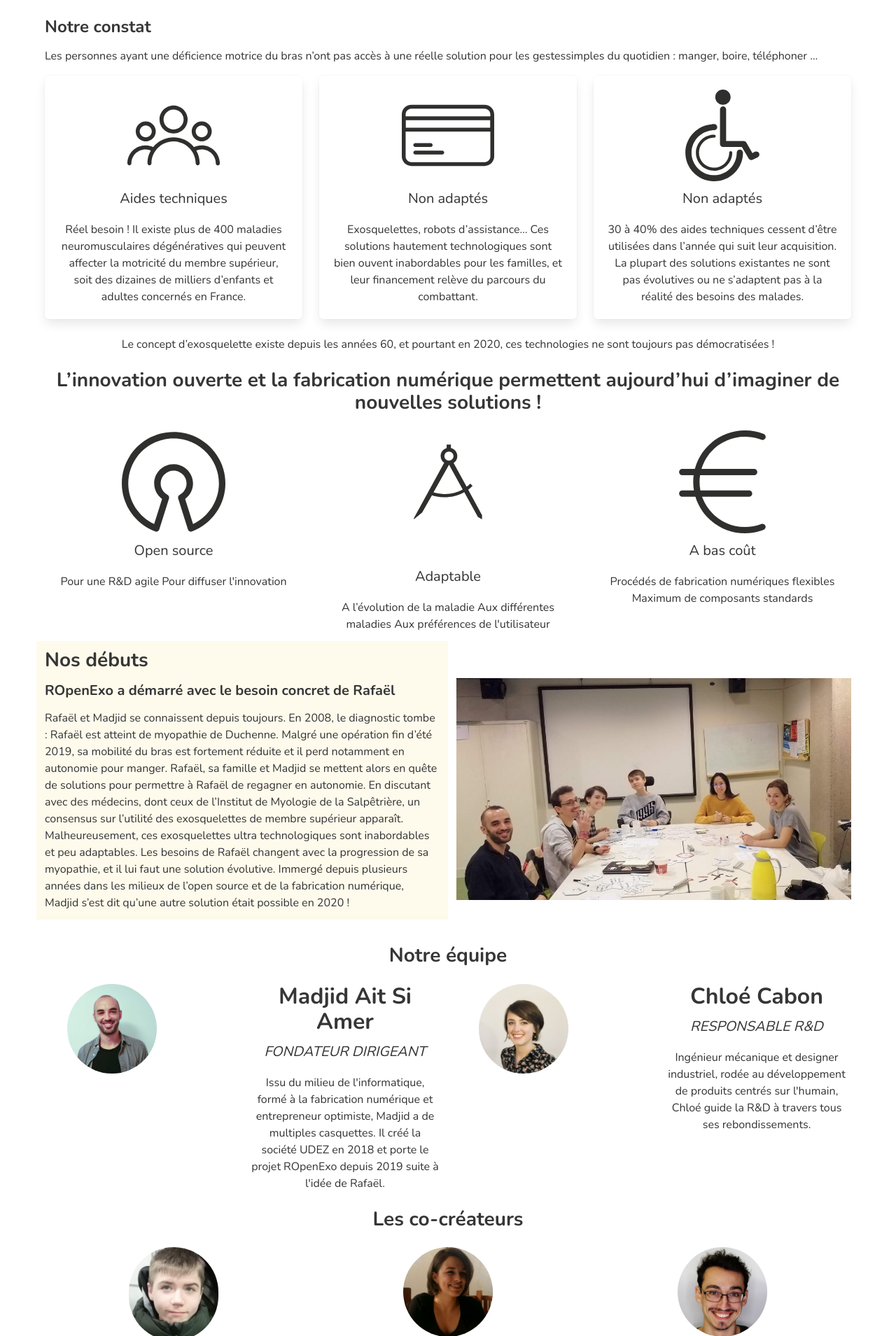
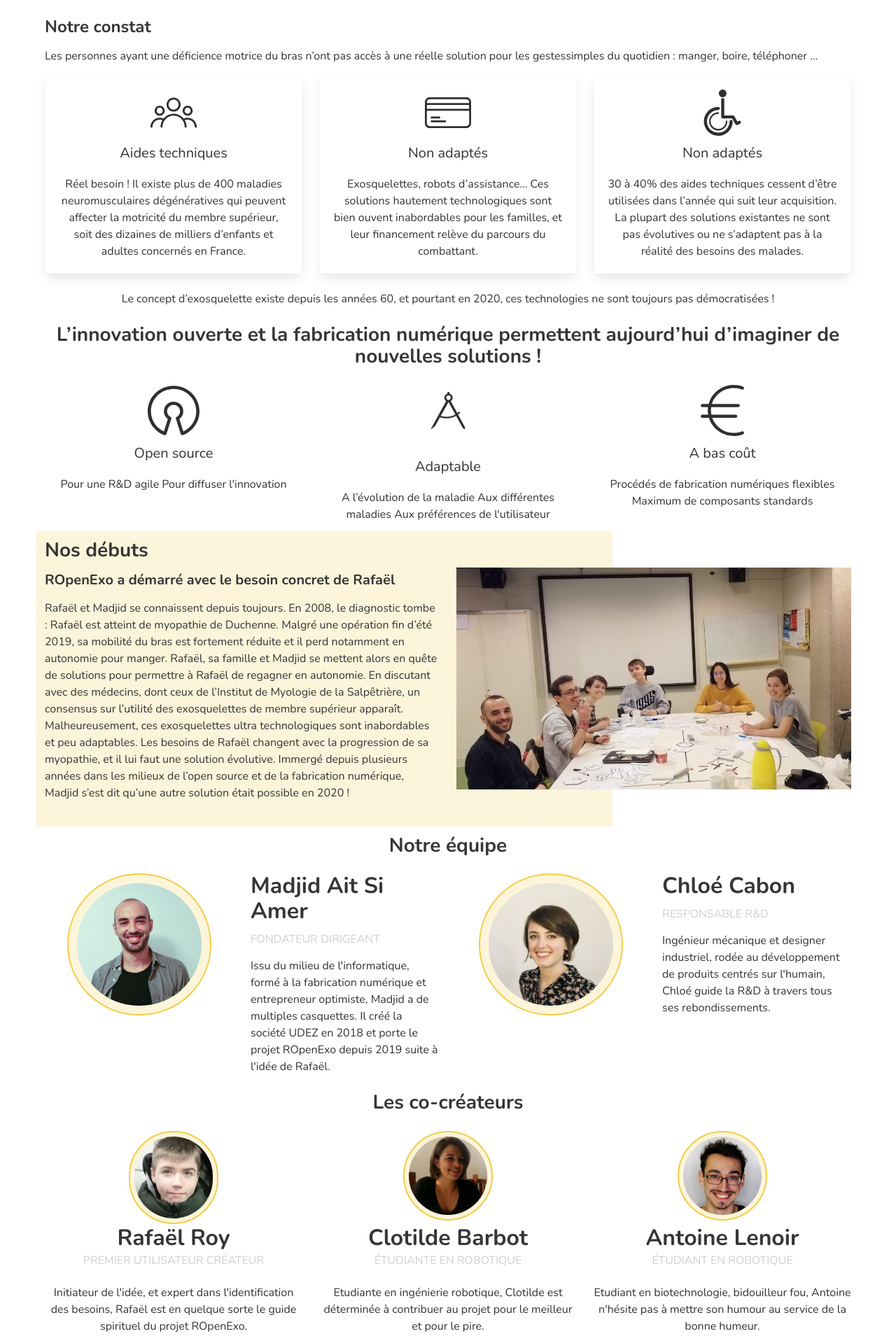
Before and after one commit to Zerui-WANG/ROpenExoWebsite, a Django app: page / in a window 1280 px wide. Shown: the part 619-2528 px from the top of the page at 70% size. Run offline with Django 3.2, Linux system fonts and the light colour scheme; style sheets or scripts are compiled from the project's sources; some libraries are stand-ins or nearby versions.

Commit message:
css update

```diff
--- a/assets/src/styles/main.scss
+++ b/assets/src/styles/main.scss
@@ -13,7 +13,7 @@
 
 
 .icon-ROE-homepage{
-    width:40%;
+    width:20%;
     margin: auto;
     display: block;
     margin-bottom: 12px;
@@ -23,5 +23,20 @@
     width: 40px;
     height: 40px;
     border-radius: 20px;
-    background: green;
 }
+
+.background-progress{
+    background: linear-gradient(to right, #F5CC4933 70%, white 30%);
+}
+
+.double-border {
+    background-color: #F5CC4933;
+    border: 2px solid #F5CC49;
+    padding: 12px;
+}
+
+.double-border-thin{
+    background-color: #F5CC4933;
+    border: 2px solid #F5CC49;
+    padding: 6px;
+}
--- a/polls/templates/polls/index.html
+++ b/polls/templates/polls/index.html
@@ -133,8 +133,8 @@
     </div>
 
 <!--Section début-->
-    <div class="columns is-vcentered">
-        <div class="column is-half content has-background-primary-light">
+    <div class="columns is-vcentered background-progress">
+        <div class="column is-half content">
             <div class="content">
                 <h2>Nos débuts</h2>
                 <h4>ROpenExo a démarré avec le besoin concret de Rafaël</h4>
@@ -167,13 +167,13 @@
     </div>
     <div class="columns content has-text-centered">
         <div class="column">
-            <figure class="image is-128x128">
-                <img class="is-rounded" src="{% static 'photos/Photo_Madjid_pas_bleu-e1607090856400-300x300.jpg'%}">
+            <figure class="image is-4by3">
+                <img class="is-rounded double-border" src="{% static 'photos/Photo_Madjid_pas_bleu-e1607090856400-300x300.jpg'%}">
             </figure>
         </div>
-        <div class="column">
+        <div class="column has-text-left">
             <p class="title"> Madjid Ait Si Amer</p>
-            <p class="subtitle"><em>FONDATEUR DIRIGEANT</em></p>
+            <p class="subtitle has-text-grey-light is-size-6">FONDATEUR DIRIGEANT</p>
             <p>
                 Issu du milieu de l'informatique, formé à la fabrication numérique et entrepreneur optimiste,
                 Madjid a de multiples casquettes. Il créé la société UDEZ en 2018 et porte le projet
@@ -181,29 +181,30 @@
             </p>
         </div>
         <div class="column">
-            <figure class="image is-128x128">
-                <img class="is-rounded" src="{% static 'photos/IMG_5497retouche-lld-e1605868595285-300x300.jpg'%}">
+            <figure class="image is-4by3">
+                <img class="is-rounded double-border" src="{% static 'photos/IMG_5497retouche-lld-e1605868595285-300x300.jpg'%}">
             </figure>
         </div>
-        <div class="column is-small">
+        <div class="column has-text-left">
             <p class="title"> Chloé Cabon</p>
-            <p class="subtitle"><em>RESPONSABLE R&amp;D</em></p>
+            <p class="subtitle has-text-grey-light is-size-6">RESPONSABLE R&amp;D</p>
             <p>
                 Ingénieur mécanique et designer industriel, rodée au développement de produits centrés
                 sur l'humain, Chloé guide la R&amp;D à travers tous ses rebondissements.
             </p>
         </div>
     </div>
+<!--Sous-section co-créateurs-->
     <div class="content has-text-centered">
         <h2> Les co-créateurs</h2>
     </div>
     <div class="columns has-text-centered">
         <div class="column">
             <figure class="image is-128x128 is-inline-block">
-                <img class="is-rounded" src="{% static 'photos/unnamed-5-286x300.png'%}">
+                <img class="is-rounded double-border-thin" src="{% static 'photos/unnamed-5-286x300.png'%}">
             </figure>
             <p class="title">Rafaël Roy</p>
-            <p class="subtitle"><em>PREMIER UTILISATEUR CRÉATEUR</em></p>
+            <p class="subtitle has-text-grey-light is-size-6">PREMIER UTILISATEUR CRÉATEUR</p>
             <div class="content has-text-centered">
                 <p>
                     Initiateur de l'idée, et expert dans l'identification des besoins,
@@ -214,10 +215,10 @@
 
         <div class="column">
             <figure class="image is-128x128 is-inline-block">
-                <img class="is-rounded" src="{% static 'photos/unnamed-3-300x300.png'%}">
+                <img class="is-rounded double-border-thin" src="{% static 'photos/unnamed-3-300x300.png'%}">
             </figure>
             <p class="title">Clotilde Barbot</p>
-            <p class="subtitle"><em>ÉTUDIANTE EN ROBOTIQUE</em></p>
+            <p class="subtitle has-text-grey-light is-size-6">ÉTUDIANTE EN ROBOTIQUE</p>
             <div class="content has-text-centered">
                 <p>
                     Etudiante en ingénierie robotique, Clotilde est déterminée à contribuer au projet pour
@@ -228,10 +229,10 @@
 
         <div class="column">
             <figure class="image is-128x128 is-inline-block">
-                <img class="is-rounded" src="{% static 'photos/unnamed-2-300x300.png'%}">
+                <img class="is-rounded double-border-thin" src="{% static 'photos/unnamed-2-300x300.png'%}">
             </figure>
             <p class="title">Antoine Lenoir</p>
-            <p class="subtitle"><em>ÉTUDIANT EN ROBOTIQUE</em></p>
+            <p class="subtitle has-text-grey-light is-size-6">ÉTUDIANT EN ROBOTIQUE</p>
             <div class="content has-text-centered">
                 <p>
                     Etudiant en biotechnologie, bidouilleur fou, Antoine n'hésite pas à mettre son humour
@@ -244,10 +245,10 @@
     <div class="columns has-text-centered">
         <div class="column">
             <figure class="image is-128x128 is-inline-block">
-                <img class="is-rounded" src="{% static 'photos/unnamed-4.png'%}">
+                <img class="is-rounded double-border-thin" src="{% static 'photos/unnamed-4.png'%}">
             </figure>
             <p class="title">Emilie Nguyen</p>
-            <p class="subtitle"><em>INGÉNIEUR EN INNOVATION</em></p>
+            <p class="subtitle has-text-grey-light is-size-6">INGÉNIEUR EN INNOVATION</p>
             <div class="content has-text-centered">
                 <p>
                     Ingénieur en innovation, designer de produits spécialisée dans la santé,
@@ -258,10 +259,10 @@
 
         <div class="column">
             <figure class="image is-128x128 is-inline-block">
-                <img class="is-rounded" src="{% static 'photos/Photo-Ivan-300x300.jpg'%}">
+                <img class="is-rounded double-border-thin" src="{% static 'photos/Photo-Ivan-300x300.jpg'%}">
             </figure>
             <p class="title">Ivan Pommet</p>
-            <p class="subtitle"><em>MARIONNETTISTE</em></p>
+            <p class="subtitle has-text-grey-light is-size-6">MARIONNETTISTE</p>
                 <div class="content has-text-centered">
                     <p>
                         Ivan est notre Tony Stark : bricoleur de l'extrême, inventeur infatigable,
@@ -272,10 +273,10 @@
 
         <div class="column">
             <figure class="image is-128x128 is-inline-block">
-                <img class="is-rounded" src="{% static 'photos/unnamed-1-e1606813270135-300x300.png'%}">
+                <img class="is-rounded double-border-thin" src="{% static 'photos/unnamed-1-e1606813270135-300x300.png'%}">
             </figure>
             <p class="title">Daïdo Prévost</p>
-            <p class="subtitle"><em>PORTEUR DE PROJET ROBOTIQUE ET ÉTUDIANT</em></p>
+            <p class="subtitle has-text-grey-light is-size-6">PORTEUR DE PROJET ROBOTIQUE ET ÉTUDIANT</p>
                 <div class="content has-text-centered">
                     <p>
                         Véritable Perceval de la table ronde du RopenExo, Daïdo a plusieurs cordes à son arc
```
